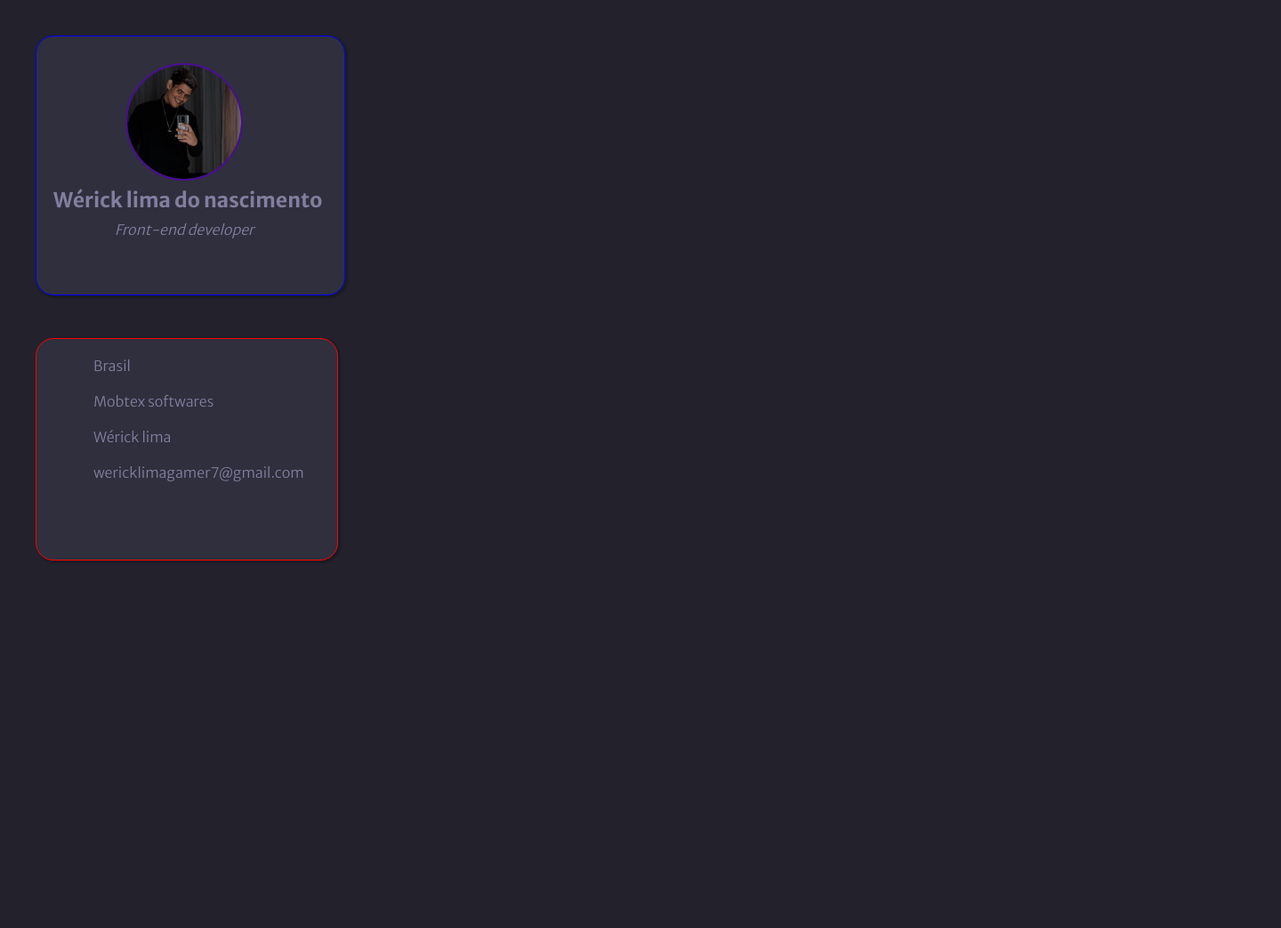
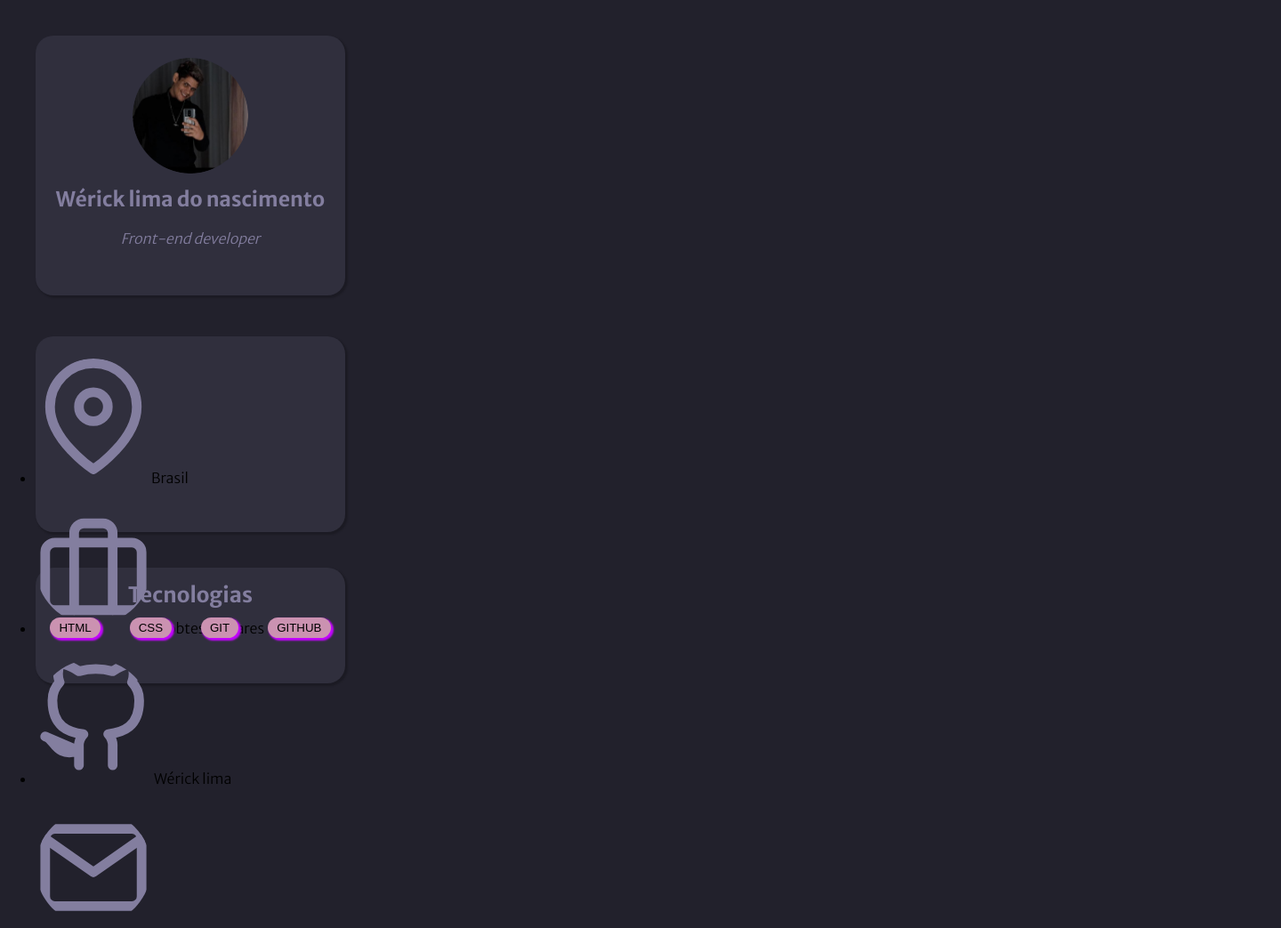
Before and after one commit to werickmobtex/portifolio, a plain HTML site: page portifolio/index.html in a window 1280 px wide. Shown: the top 1043 px of the page at 89% size, 1440 px wide, since content can reach past the window. Drawn offline with Linux system fonts and the light colour scheme.

Commit message:
today: whatfuck

```diff
--- a/portifolio/index.html
+++ b/portifolio/index.html
@@ -1,6 +1,7 @@
 <!DOCTYPE html>
 <html lang="pt-br">
 <head>
+  <script src="https://kit.fontawesome.com/yourcode.js" crossorigin="anonymous"></script>
 <link rel="preconnect" href="https://fonts.googleapis.com">
 <link rel="preconnect" href="https://fonts.gstatic.com" crossorigin>
 <link href="https://fonts.googleapis.com/css2?family=Merriweather+Sans:wght@300;700&display=swap" rel="stylesheet">
@@ -9,28 +10,39 @@
   <meta name="viewport" content="width=device-width, initial-scale=1.0">
   <title>Portifolio</title>
   <link rel="stylesheet" href="style.css">
-  <script src="https://kit.fontawesome.com/yourcode.js" crossorigin="anonymous"></script>
 </head>
 <header>
   <div class="profile">
-    <div>
+    <!-- <div> -->
       <img src="./assets/wer.png" alt="">
-    </div>
+      <h4>Wérick lima do nascimento</h4>
+     <br>
+     <p>Front-end developer</p>
+    <!-- </div> -->
   </div>
-    <h1>Wérick lima do nascimento</h1>
-   <br>
-   <p>Front-end developer</p>
-  </header>
+</header>
 
-  <body>
-    <!-- <p>teste</p> -->
-    <div id="links">
-      <ul>
-        <li>Brasil</li>
-      <li>Mobtex softwares</li>
-      <li>Wérick lima</li>
-      <li>wericklimagamer7@gmail.com</li>
+<body>
+<div id="Portifolio">
+  <div id="links">
+    <ul>
+      <li> <img src="./assets/bg-map.svg" alt="">Brasil</li>
+      <li><img src="./assets/bg-work.svg" alt=""> Mobtesoftwares</li>
+      <li><img src="./assets/bg-github.svg" alt=""> Wérick lima</li>
+      <li><img src="./assets/bg-email.svg" alt=""> wericklimagamer7@gmail.com</li>
+      <li><img src="./assets/bg-linkedin.svg" alt=""> wericklima</li>
     </ul>
   </div>
+
+  </div>
+  <div class="tecnologias">
+  <h2>Tecnologias</h2>
+  <div id="btns">
+    <button>HTML</button>
+    <button>CSS</button>
+    <button>GIT</button>
+    <button>GITHUB</button>
+  </div>
+</div>
 </body>
 </html>
--- a/portifolio/style.css
+++ b/portifolio/style.css
@@ -6,84 +6,145 @@
 
 body {
   background: #22212C;
-  width: 1440px;
-  height: 1767px;
-  position: relative;
+  /* width: 1440px;
+  height: 1767px; */
+  /* position: relative; */
 }
 
 
-/*   padding-top: 30px;
-  padding-left: 100px; */
-
- img {
-  background: url(./assets/wer.png) none;
-  border: 2px solid rgba(77, 10, 162, 0.89);
-  border-radius: 55%;
-  margin-top: 30px;
-  margin-left: 100px;
-}
-
-
+/*PROFILES*/
 .profile {
+/*   display: flex;
+  justify-content: center; */
   width:  348px;
   height: 292px;
   margin-top: 2.5rem;
   margin-left: 2.5rem;
-  position: absolute;
   background: #302F3D;
   box-shadow: 2px 2px 2px 1px rgba(0, 0, 0, 0.2);
   border-radius: 20px;
-  border: 1px solid blue;
+  text-align: center;
+  font-family: 'Merriweather Sans', sans-serif;
+}
+
+.profile h4 {
+  font-size: 23px;
+  font-weight: 700;
+  color: #837E9F;
+}
+
+p {
+  font-weight: 400;
+  color: #837E9F;
+  font-style: italic;
+}
+
+img {
+  width: 130px;
+  height: 130px;
+  border-radius: 50%;
+  margin-top: 25px;
+  margin-bottom: 10px;
 }
 
 
-  h1 {
-  padding-top: 210px;
-  padding-left: 60px ;
-  align-items: center;
+
+/*redução de códigos */
+
+ /*
+  h4 {
+  text-align: center;
   font-family: 'Merriweather Sans', sans-serif;
   position: absolute;
   font-size: 23px;
   color: #837E9F;
   font-weight: 700;
-}
+}  */
 
- p {
+/*   padding-top: 180px;  */
+  /* padding-left: 60px ; */
+  /* align-items: center; */
+
+/* p {
   font-style: italic;
   font-weight: 300;
-  padding-top: 230px;
-  padding-left: 129px ;
+  padding-top: 220px;
   align-items: center;
   position: absolute;
   font-family: 'Merriweather Sans', sans-serif;
   color: #837E9F;
-}
+}  */
 
+  /* padding-left: 129px ; */
 
+/*////////////////////////////////////////////////////////////// */
+
+/*LINKS*/
 #links {
-  border: 1px solid red;
-  width:  340px;
-  height: 250px;
-  margin-top: 362px;
-  margin-left: 40px;
-  position: absolute;
+  display: flex;
+  justify-content: center;
+  width:  348px;
+  height: 220px;
+  margin-top: 2.9rem;
+  margin-left: 2.5rem;
   background: #302F3D;
   box-shadow: 2px 2px 2px 1px rgba(0, 0, 0, 0.2);
   border-radius: 20px;
+  font-family: 'Merriweather Sans', sans-serif;
+  /*  margin-left: 40px; */
+  /*  position: absolute; */
+  /* border: 1px solid red; */
 }
 
-  li {
-  font-family: 'Merriweather Sans', sans-serif;
+ #link ul li  {
   font-weight: 400;
-  padding-bottom: 20px;
   color: #837E9F;
   list-style: none;
-  text-align: left;
-  /* background-image: url(./assets/map-pin.png); */
+  display: flex;
+ border: 1px solid aqua;
+  width: 24px;
+  height: 24px;
+  }
 
+
+
+
+  /*TECNOLOGIAS*/
+
+  .tecnologias {
+  display: flex;
+  align-items: center;
+  flex-direction: column;
+  width: 348px;
+  height: 130px;
+  margin-top: 2.5rem;
+  margin-left: 2.5rem;
+  background: #302F3D;
+  box-shadow: 2px 2px 2px 1px rgba(0, 0, 0, 0.2);
+  border-radius: 20px;
+ /*text-align: center; */
+ /*display: flex;
+  justify-content: center; */
   }
-  ul {
-    padding-left: 64px;
-    padding-top: 20px;
-    /* background-color: yellow; */
+
+.tecnologias h2 {
+  padding-top: 15px;
+  font-family: 'Merriweather Sans', sans-serif;
+  font-weight: 700;
+  color: #837E9F;
   }
+
+button {
+  margin-top: 10px;
+  padding: 4px 10px;
+  background: #CB92B1;
+  border-radius: 20px;
+  box-shadow: 2px 2px 2px 1px rgb(196, 4, 255);
+  border: none;
+  }
+
+  #btns {
+    display: flex;
+    justify-content: space-around;
+    width: 100%;
+  }
```
Also changed, not shown: portifolio/assets/bg-email.svg (added), portifolio/assets/bg-github.svg (added), portifolio/assets/bg-linkedin.svg (added), portifolio/assets/bg-map.svg (added), portifolio/assets/bg-work.svg (added), portifolio/assets/logo_white.png (added).
